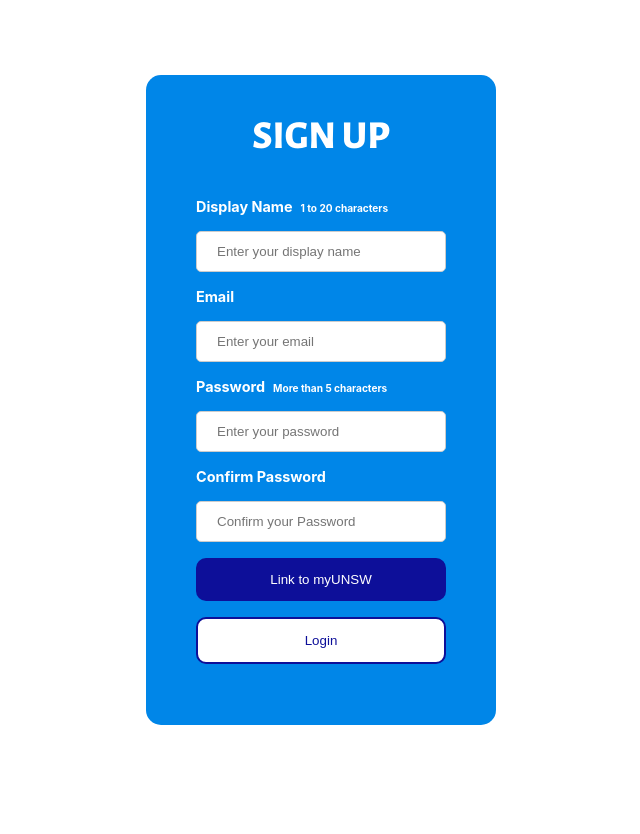
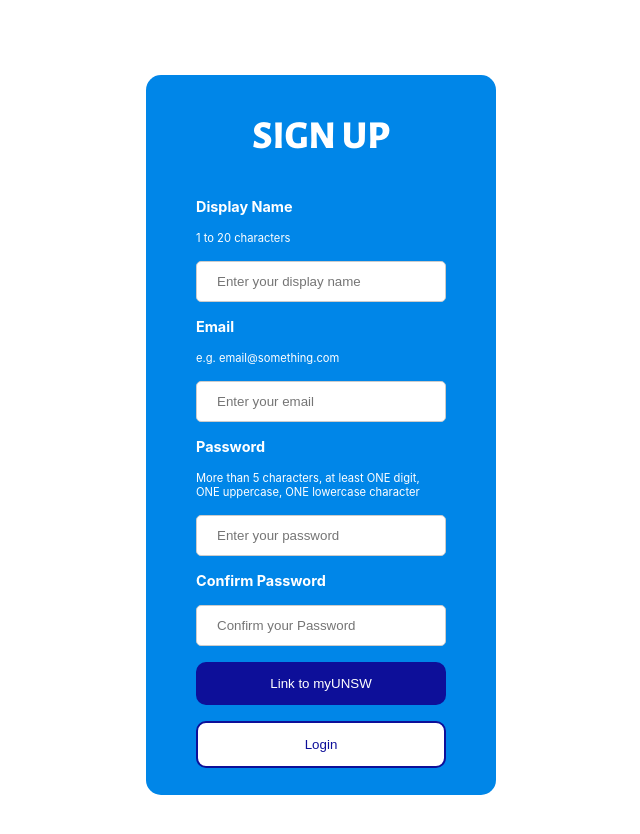
Before and after one commit to RyderAU/capstone-project, a React (Create React App) app in the folder frontend/: page /signup in a window 1280 px wide. Shown: the top 834 px of the page, without its empty margins (319-959 px from the left). Before the commit the page ends 800 px from the top, so only its background shows below. Built offline with nearby package versions, Linux system fonts and the light colour scheme.

Commit message:
fixing signup form messages

```diff
--- a/frontend/src/components/AuthCSS.jsx
+++ b/frontend/src/components/AuthCSS.jsx
@@ -24,7 +24,7 @@ export const LabelSmall = styled.label`
   font-size: 0.7em;
   width: 250px;
   color: #fff;
-  margin-left: 8px;
+  // margin-left: 8px;
 `;
 
 export const Title = styled.label`
@@ -97,7 +97,7 @@ export const SignUpForm = styled.div`
   margin: 75px auto;
   background-color: #0086E8;
   width: 350px;
-  height: 650px;
+  height: 720px;
   border-radius: 15px;
 `;
 
--- a/frontend/src/pages/SignUp.jsx
+++ b/frontend/src/pages/SignUp.jsx
@@ -84,18 +84,20 @@ const SignUp = () => {
         <Title>SIGN UP</Title>
 
         <Label>Display Name
-          <LabelSmall>1 to 20 characters</LabelSmall>
         </Label>
+        <LabelSmall>1 to 20 characters</LabelSmall>
         <Input value={displayName} onChange={(e) => setDisplayName(e.target.value)}
           type="text" placeholder="Enter your display name" id="signup-display-name" required />
 
         <Label>Email</Label>
+        <LabelSmall>e.g. email@something.com</LabelSmall>
         <Input value={emailInput} onChange={(e) => setEmail(e.target.value)}
           type="email" placeholder="Enter your email" id="signup-email" required />
 
         <Label>Password
-          <LabelSmall>More than 5 characters</LabelSmall>
         </Label>
+        {/* <LabelSmall></LabelSmall> */}
+        <LabelSmall>More than 5 characters, at least ONE digit, ONE uppercase, ONE lowercase character</LabelSmall>
         <Input value={passwordInput} onChange={(e) => setPassword(e.target.value)}
           type="password" placeholder="Enter your password" id="signup-password" required />
 
```
